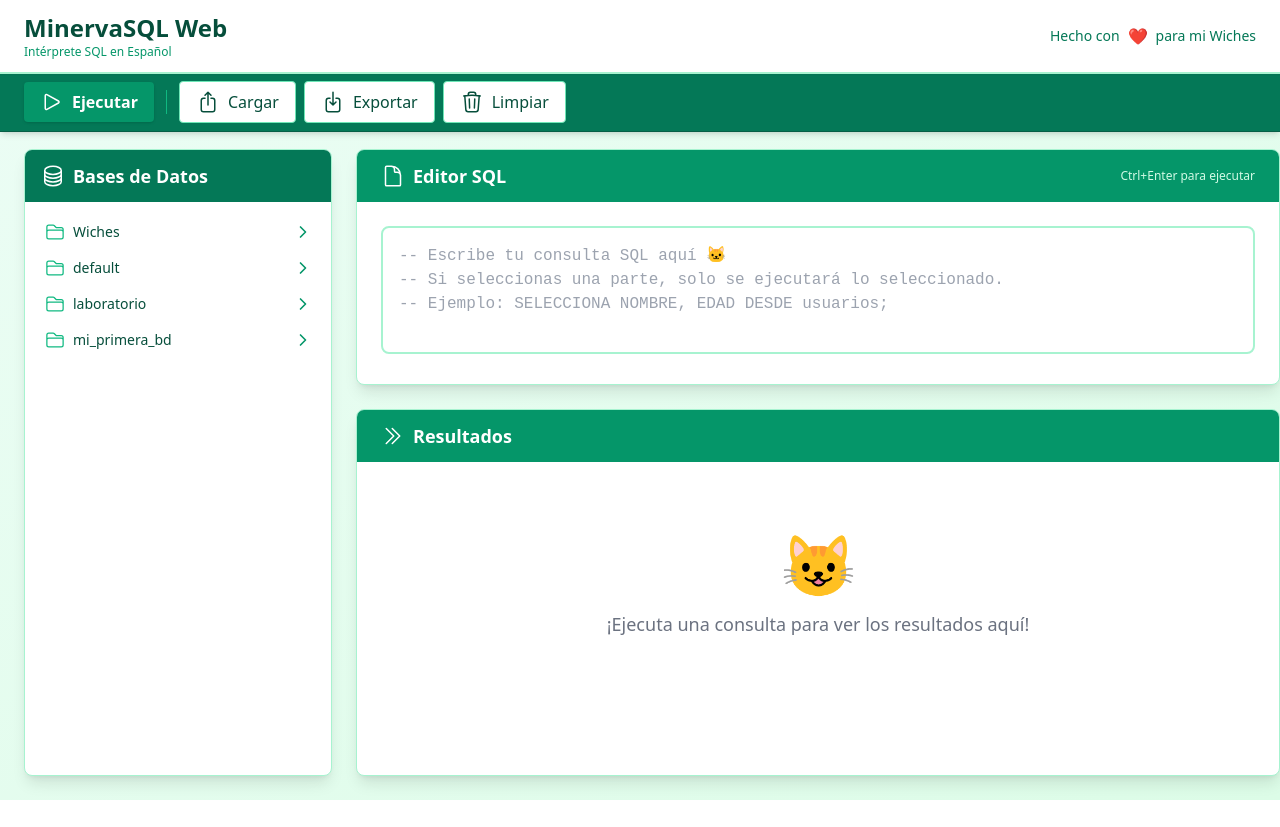
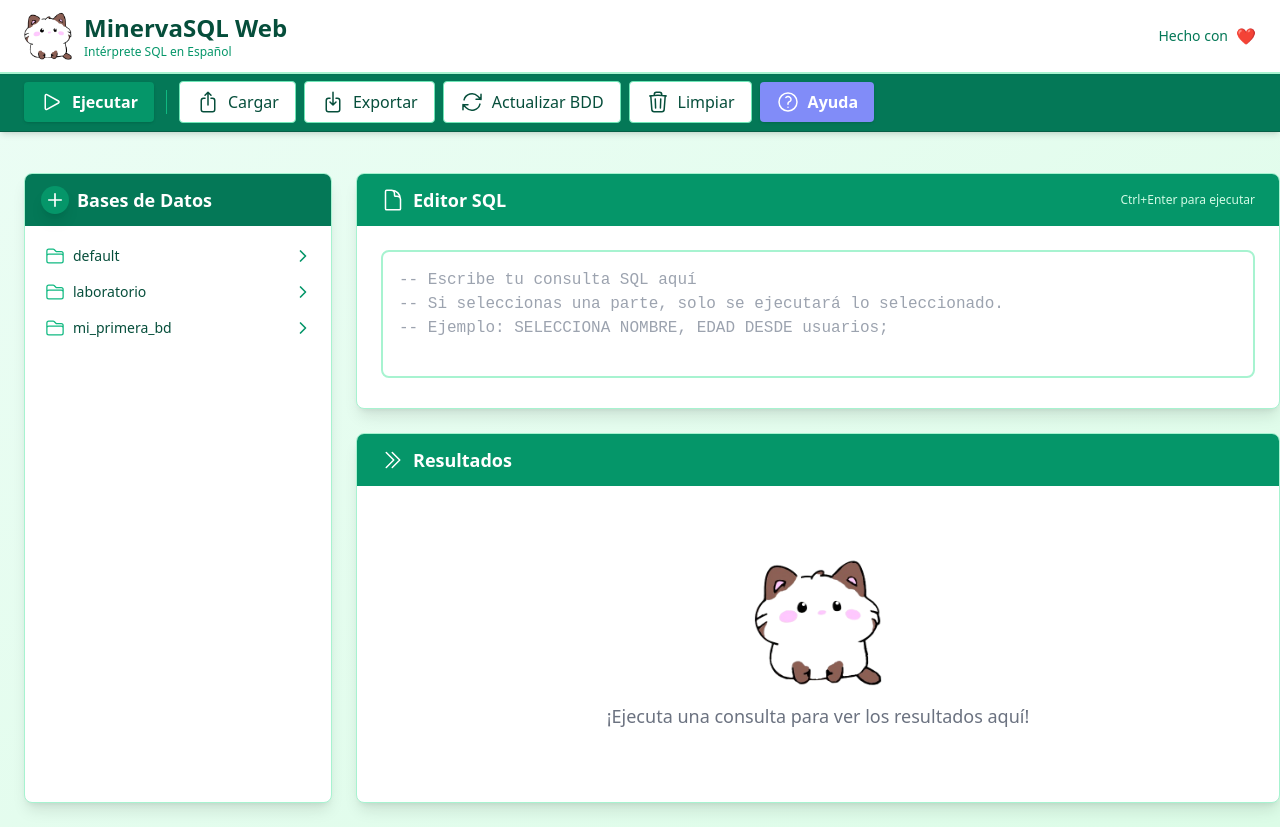
Before and after one commit to AmericaNC/Minerva-SQL, a Flask app: page / in a window 1280 px wide. Before the commit the page ends 800 px from the top, so only its background shows below. Run offline with Flask 3, Linux system fonts and the light colour scheme; some libraries are stand-ins or nearby versions.

Commit message:
Interfaz grafica terminada

```diff
--- a/databases/Wiches/pacientes.json
+++ /dev/null
@@ -1,7 +0,0 @@
-[
-  {
-    "ID": 1,
-    "NOMBRE": "Luis",
-    "EDAD": 21
-  }
-]
--- a/templates/index.html
+++ b/templates/index.html
@@ -4,7 +4,10 @@
 <head>
     <meta charset="UTF-8">
     <meta name="viewport" content="width=device-width, initial-scale=1.0">
-    <title>MinervaSQL Web 🐱</title>
+     <title>MinervaSQL</title>
+
+     <link rel="icon" type="image/x-icon" href="{{ url_for('static', filename='minervalk.ico', v='1.0') }}">
+
     <script src="https://cdn.tailwindcss.com"></script>
     <script>
         tailwind.config = {
@@ -48,6 +51,27 @@
             padding: 0;
             box-sizing: border-box;
         }
+           @keyframes purr {
+            0%, 100% { transform: scale(1); }
+            50% { transform: scale(1.05); }
+        }
+        .purr-animation {
+            animation: purr 2s ease-in-out infinite;
+        }
+        /* NUEVA ANIMACIÓN DE ALERTA */
+        @keyframes flash-attention {
+            0% { box-shadow: 0 0 0 0px rgba(4, 120, 87, 0.7); } /* Verde más oscuro */
+            50% { box-shadow: 0 0 0 5px rgba(4, 120, 87, 0); }
+            100% { box-shadow: 0 0 0 0px rgba(4, 120, 87, 0.7); }
+        }
+        .flash-alert {
+            animation: flash-attention 1.5s ease-out 1; /* Animación de un solo ciclo */
+        }
+        /* FIN NUEVA ANIMACIÓN */
+        .code-editor {
+            font-family: 'Courier New', monospace;
+            tab-size: 2;
+        }
         body {
             margin: 0;
             padding: 0;
@@ -55,19 +79,21 @@
     </style>
 </head>
 <body class="min-h-screen bg-gradient-to-br from-emerald-50 to-green-100 flex flex-col">
-
 <header class="fixed top-0 left-0 right-0 bg-white border-b-2 border-emerald-200 shadow-sm z-50">
     <div class="px-6 py-3 flex items-center justify-between">
         <div class="flex items-center gap-3">
-                <div>
+            <div class="flex items-center gap-3">
+                <img src="{{ url_for('static', filename='minervalk.png') }}"
+                     alt="Logo de MinervaSQL"
+                     class="w-12 h-12" /> <div>
                     <h1 class="text-2xl font-bold text-emerald-900">MinervaSQL Web</h1>
                     <p class="text-xs text-emerald-600">Intérprete SQL en Español</p>
+                </div>
             </div>
         </div>
         <div class="flex items-center gap-2 text-emerald-700">
             <span class="text-sm">Hecho con</span>
             <span class="text-red-500">❤️</span>
-                <span class="text-sm">para mi Wiches</span>
         </div>
     </div>
 </header>
@@ -109,7 +135,16 @@ Ejecutar
 </svg>
                 Exportar
             </button>
-
+ <button
+            id="refreshBtn"
+            onclick="cargarBasesDeDatos()"
+            class="bg-white hover:bg-emerald-50 text-emerald-900 px-4 py-2 rounded font-medium transition-all duration-200 flex items-center gap-2 border border-emerald-300"
+        >
+            <svg xmlns="http://www.w3.org/2000/svg" fill="none" viewBox="0 0 24 24" stroke-width="1.5" stroke="currentColor" class="size-6">
+                <path stroke-linecap="round" stroke-linejoin="round" d="M16.023 9.348h4.992v-.001M2.985 19.644v-4.992m0 0h4.992m-4.993 0l3.181 3.183a8.25 8.25 0 0013.803-3.7M4.031 9.865a8.25 8.25 0 0113.803-3.7l3.181 3.182m0-4.991v4.99" />
+            </svg>
+            Actualizar BDD
+        </button>
             <button
                 onclick="limpiarEditor()"
                 class="bg-white hover:bg-emerald-50 text-emerald-900 px-4 py-2 rounded font-medium transition-all duration-200 flex items-center gap-2 border border-emerald-300"
@@ -119,7 +154,16 @@ Ejecutar
 </svg>
                 Limpiar
             </button>
-
+           <button
+    onclick="insertarComandoAyuda()"
+    title="Comando de Ayuda de MinervaSQL"
+    class="bg-indigo-400 hover:bg-indigo-500 text-white px-4 py-2 rounded font-semibold transition-all duration-200 flex items-center gap-2 shadow hover:shadow-lg"
+>
+    <svg xmlns="http://www.w3.org/2000/svg" fill="none" viewBox="0 0 24 24" stroke-width="1.5" stroke="currentColor" class="size-6">
+        <path stroke-linecap="round" stroke-linejoin="round" d="M9.879 7.519c1.171-1.025 3.071-1.025 4.242 0 1.172 1.025 1.172 2.687 0 3.712-.203.179-.43.326-.67.442-.745.361-1.45.999-1.45 1.827v.75M21 12a9 9 0 1 1-18 0 9 9 0 0 1 18 0Zm-9 5.25h.008v.008H12v-.008Z" />
+    </svg>
+    Ayuda
+</button>
             <div class="ml-auto">
                 <div id="statusBadge" class="hidden">
                     <span class="px-3 py-1 rounded text-sm font-medium bg-white text-emerald-800 shadow-sm">
@@ -139,12 +183,18 @@ Ejecutar
         <aside class="w-1/4 flex-shrink-0 flex flex-col min-h-0">
             <div class="bg-white rounded-lg shadow-lg border border-emerald-200 overflow-hidden h-full flex flex-col">
                 <div class="bg-emerald-700 text-white px-4 py-3 flex-none">
+                     <div class="flex items-center justify-between"></div>
                     <h3 class="font-semibold text-lg flex items-center gap-2">
-                        <svg xmlns="http://www.w3.org/2000/svg" fill="none" viewBox="0 0 24 24" stroke-width="1.5" stroke="currentColor" class="size-6">
-  <path stroke-linecap="round" stroke-linejoin="round" d="M20.25 6.375c0 2.278-3.694 4.125-8.25 4.125S3.75 8.653 3.75 6.375m16.5 0c0-2.278-3.694-4.125-8.25-4.125S3.75 4.097 3.75 6.375m16.5 0v11.25c0 2.278-3.694 4.125-8.25 4.125s-8.25-1.847-8.25-4.125V6.375m16.5 0v3.75m-16.5-3.75v3.75m16.5 0v3.75C20.25 16.153 16.556 18 12 18s-8.25-1.847-8.25-4.125v-3.75m16.5 0c0 2.278-3.694 4.125-8.25 4.125s-8.25-1.847-8.25-4.125" />
+                        <button onclick="mostrarPromptCrearBD()"
+            title="Crear nueva Base de Datos"
+            class="p-1 rounded-full bg-emerald-600 hover:bg-emerald-500 transition-colors duration-200 shadow-lg">
+            <svg xmlns="http://www.w3.org/2000/svg" fill="none" viewBox="0 0 24 24" stroke-width="2" stroke="currentColor" class="w-5 h-5">
+                <path stroke-linecap="round" stroke-linejoin="round" d="M12 4.5v15m7.5-7.5h-15" />
             </svg>
+        </button>
 Bases de Datos
                     </h3>
+
                 </div>
                 <div id="dbPanel" class="p-3 text-sm flex-grow overflow-y-auto">
                     <p class="text-gray-500 p-2">Cargando...</p>
@@ -166,7 +216,7 @@ Bases de Datos
                     <textarea
                         id="comandoSql"
                         class="code-editor w-full h-32 p-4 border-2 border-emerald-200 rounded-lg focus:border-emerald-500 focus:outline-none resize-none"
-                        placeholder="-- Escribe tu consulta SQL aquí 🐱
+                        placeholder="-- Escribe tu consulta SQL aquí
 -- Si seleccionas una parte, solo se ejecutará lo seleccionado.
 -- Ejemplo: SELECCIONA NOMBRE, EDAD DESDE usuarios;"
                         spellcheck="false"
@@ -183,9 +233,10 @@ Bases de Datos
                     <h2 class="text-lg font-semibold">Resultados</h2>
                 </div>
                <div id="resultado" class="p-6 text-gray-700 overflow-y-auto flex-grow">
-                    <div class="text-center py-12 text-gray-500">
-                        <span class="text-6xl mb-4 block">😺</span>
-                        <p class="text-lg">¡Ejecuta una consulta para ver los resultados aquí!</p>
+    <div id="initialResultPlaceholder" class="text-center py-12 text-gray-500">
+        <img src="{{ url_for('static', filename='minervalk.png') }}"
+             alt="Logo de MinervaSQL"
+             class="w-32 h-32 mx-auto mb-4" /> <p class="text-lg">¡Ejecuta una consulta para ver los resultados aquí!</p>
     </div>
 </div>
             </div>
@@ -222,10 +273,9 @@ Bases de Datos
                 let tableHtml = '';
 
                tableHtml += `
+    <div class="flex gap-1 mb-1 border-t border-emerald-100 pt-1">
         <button onclick="seleccionarBaseDeDatos('${dbName}')"
-            class="text-xs text-emerald-600 hover:text-emerald-900 font-semibold py-1 px-2 hover:bg-emerald-200 rounded-md transition-colors w-full text-left mb-1
-
-            /* CLASE CLAVE: Añadir flex items-center gap-1 para alinear */
+            class="text-xs text-emerald-600 hover:text-emerald-900 font-semibold py-1 px-2 hover:bg-emerald-200 rounded-md transition-colors w-full text-left
             flex items-center gap-1">
 
             <svg xmlns="http://www.w3.org/2000/svg" fill="none" viewBox="0 0 24 24" stroke-width="2" stroke="currentColor" class="w-4 h-4 text-emerald-600">
@@ -234,7 +284,19 @@ Bases de Datos
 
             USAR BASE
         </button>
-    <p class="text-xs font-semibold text-emerald-800 pt-1 mb-1 border-t border-emerald-100">Tablas:</p>
+
+        <button onclick="mostrarPromptEliminarBD('${dbName}')"
+            title="Eliminar Base de Datos"
+            class="flex-none text-xs text-red-600 hover:text-red-900 font-semibold py-1 px-2 hover:bg-red-200 rounded-md transition-colors flex items-center gap-1">
+
+            <svg xmlns="http://www.w3.org/2000/svg" fill="none" viewBox="0 0 24 24" stroke-width="2" stroke="currentColor" class="w-4 h-4">
+                <path stroke-linecap="round" stroke-linejoin="round" d="m14.74 9-.346 9m-4.788 0L9.26 9m9.968-3.21c.342.052.682.107 1.022.166m-1.022-.165L18.16 19.673a2.25 2.25 0 0 1-2.244 2.077H8.084a2.25 2.25 0 0 1-2.244-2.077L4.772 5.79m14.456 0a48.108 48.108 0 0 0-3.478-.397m-12 .562c.34-.059.68-.114 1.022-.165m0 0a48.11 48.11 0 0 1 3.478-.397m7.5 0v-.916c0-1.18-.91-2.164-2.09-2.201a51.964 51.964 0 0 0-3.32 0c-1.18.037-2.09 1.022-2.09 2.201v.916m7.5 0a48.667 48.667 0 0 0-7.5 0" />
+            </svg>
+
+            Eliminar
+        </button>
+    </div>
+    <p class="text-xs font-semibold text-emerald-800 mb-1">Tablas:</p>
 `;
              if (tables.length > 0) {
     tableHtml += tables.map(table => `
@@ -307,7 +369,12 @@ Bases de Datos
                 console.error('Error al cargar las bases de datos:', error);
             }
         }
-
+        function insertarComandoAyuda() {
+            const textarea = document.getElementById('comandoSql');
+            textarea.value = 'AYUDA';
+            textarea.focus();
+            ejecutarComando();
+        }
         function renderDatabases(data) {
     const dbPanel = document.getElementById('dbPanel');
     let html = '';
@@ -358,6 +425,18 @@ Bases de Datos
             comandoSql.focus();
         }
 
+        function mostrarPromptCrearBD() {
+            const dbName = prompt("Ingresa el nombre de la nueva Base de Datos:");
+            if (dbName) {
+            const comandoCrear = `CREAR BASE ${dbName};`;
+            const comandoSql = document.getElementById('comandoSql');
+            comandoSql.value = comandoCrear;
+            ejecutarComando();
+        } else if (dbName === "") {
+            document.getElementById('resultado').innerHTML = `<p class="text-red-600 p-4">❌ El nombre de la Base de Datos no puede estar vacío.</p>`;
+            document.getElementById('statusBadge').classList.add('hidden');
+        }
+    }
         async function ejecutarComando() {
             const textarea = document.getElementById('comandoSql');
             const resultadoDiv = document.getElementById('resultado');
@@ -463,7 +542,22 @@ const icon = isError ? errorIcon : successIcon;
                 </div>`;
             document.getElementById('statusBadge').classList.add('hidden');
         }
+        function mostrarPromptEliminarBD(dbName) {
+    const confirmacion = confirm(`¿Estás seguro de que quieres ELIMINAR la Base de Datos: "${dbName}"? Esta acción es irreversible.`);
 
+    if (confirmacion) {
+        // Ejecuta el comando SQL para eliminar la base de datos
+        const comandoEliminar = `ELIMINAR BASE ${dbName};`;
+        const comandoSql = document.getElementById('comandoSql');
+
+        // Coloca el comando en el editor y lo ejecuta
+        comandoSql.value = comandoEliminar;
+        ejecutarComando();
+    } else {
+        document.getElementById('resultado').innerHTML = `<p class="text-indigo-600 p-4">La eliminación de la base de datos "${dbName}" fue cancelada. 🛡️</p>`;
+        document.getElementById('statusBadge').classList.add('hidden');
+    }
+}
         function exportarCodigoSQL() {
             const textarea = document.getElementById('comandoSql');
             const content = textarea.value.trim();
```
Also changed, not shown: app.py (+0 -14 lines), static/minervalk.ico (added), static/minervalk.png (added). Lines whose indentation alone changed are shown as unchanged.
